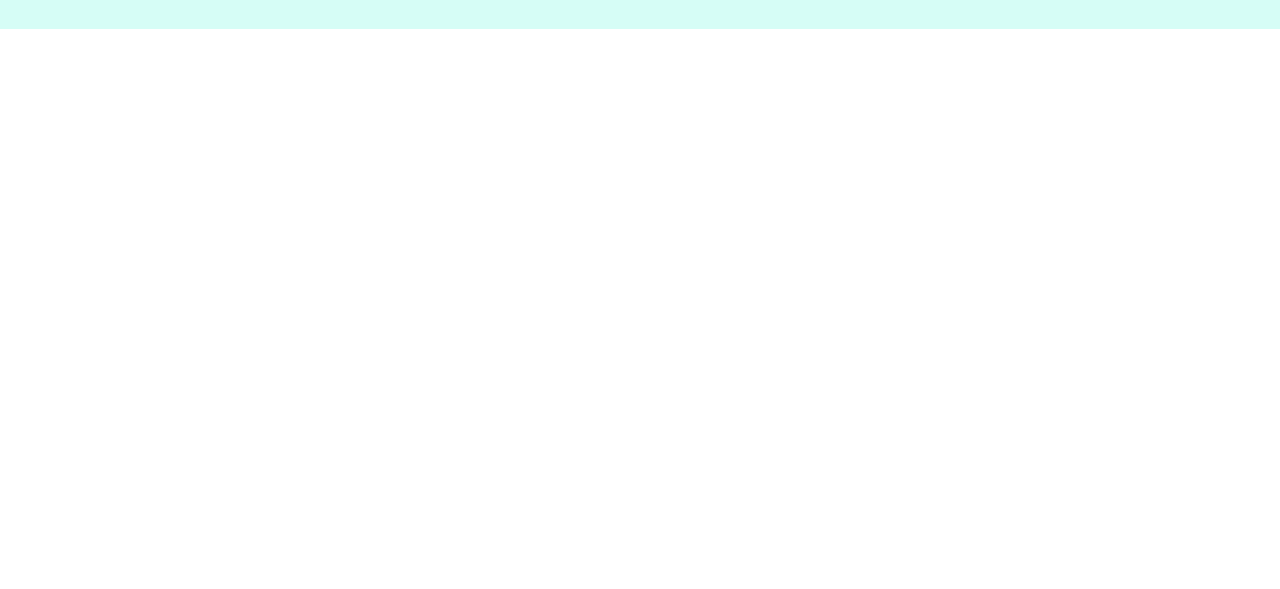
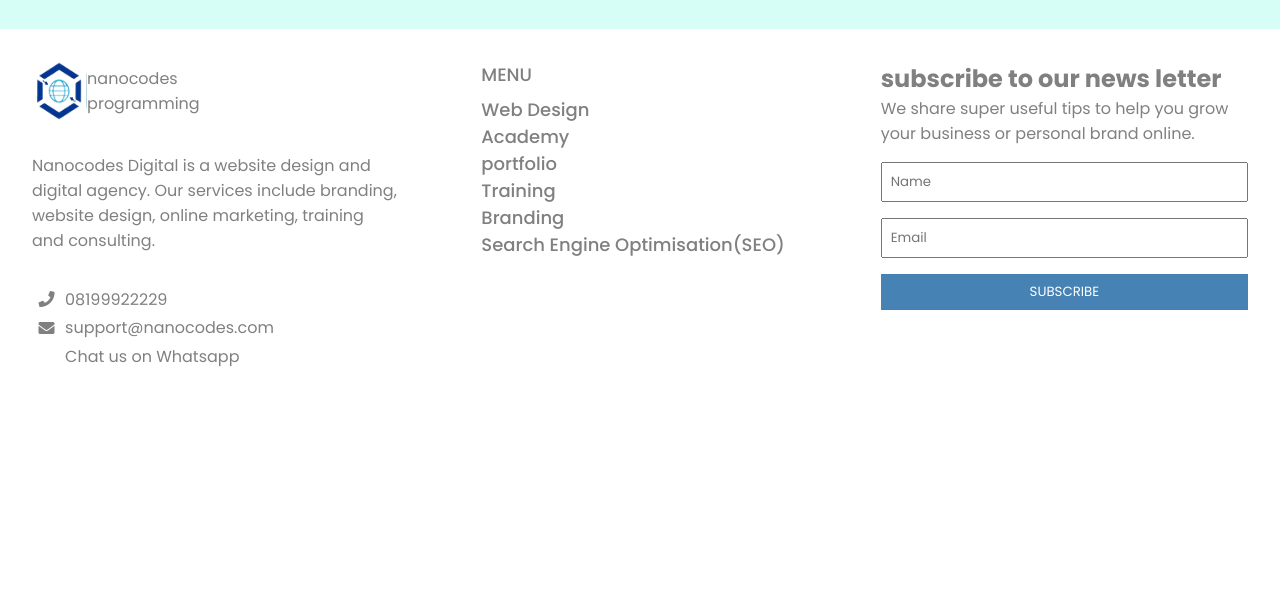
Before and after one commit to romeoscript/nano-sales, a plain HTML site: page index.html in a window 1280 px wide. Shown: the part 2094-2683 px from the top of the page. Before the commit the page ends 2123 px from the top, so only its background shows below. Drawn offline with nearby package versions, Linux system fonts and the light colour scheme.

Commit message:
feat:footer page done dusted

```diff
--- a/assets/css/app.css
+++ b/assets/css/app.css
@@ -352,41 +352,39 @@ section.services {
 }
 .service__grid {
   display: grid;
-  grid-template-columns:1fr 1fr;
+  grid-template-columns: 1fr 1fr;
   justify-content: space-around;
   padding: 1rem;
   gap: 4%;
   min-height: 600px;
 }
-.service__grid img{
+.service__grid img {
   height: 66px;
   width: 66px;
 }
-.services__grid-item{
+.services__grid-item {
   display: flex;
   gap: 2%;
   justify-content: space-between;
   align-items: center;
-  padding:  0.5rem 1rem;
+  padding: 0.5rem 1rem;
   background: white;
   border-radius: 8px;
 }
-.services__grid-item p{
+.services__grid-item p {
   font-style: normal;
   font-weight: 400;
   font-size: 16px;
   line-height: 26px;
   color: #656464;
 }
-.services__grid-item h3{
+.services__grid-item h3 {
   font-style: normal;
   font-weight: 600;
   font-size: 24px;
   line-height: 26px;
-color: #2F2C4A;
+  color: #2f2c4a;
 }
-
-
 
 .slider__item img {
   width: 100%;
@@ -403,7 +401,56 @@ color: #2F2C4A;
   content: "prev";
   display: none;
 }
+.footer {
+  display: grid;
+  grid-template-columns: 1fr 1fr 1fr;
+  gap: 2%;
+  padding: 1rem;
+  min-height: 70vh;
+}
+.class{
+  margin: 2rem 0;
+}
+.footer__grid{
+  padding: 1rem;
+  color: grey;
 
+}
+.footer__grid a{
+  color: grey;
+}
+.footer__grid aside{
+  margin: 1rem 0;
+}
+.footer__grid aside span{
+  display: block;
+}
+.footer__grid aside span i{
+  margin: 0.4rem;
+}
+.aside__img{
+  display: flex;
+  align-items: center;
+
+}
+.footer img {
+  max-width: 15%;
+  display: block;
+}
+.footer__grid input{
+  width: 100%;
+  padding: 0.5rem;
+  display: block;
+  margin: 1rem 0;
+  outline: none;
+}
+.footer__grid input[type='submit']{
+  background: steelblue;
+  color: white;
+  text-transform: uppercase;
+  border: none;
+  cursor: pointer;
+}
 @media (max-width: 1230px) {
   .content {
     padding: 0 60px;
--- a/index.html
+++ b/index.html
@@ -155,6 +155,49 @@
     </div>
   </section>
 
+  <!-- footer -->
+<section class="footer">
+<div class="footer__grid">
+    <div class="footer__image">
+       <div class="aside__img">
+        <img src="./assets/images/nanotech.png" alt="">
+        <p>nanocodes <br>programming</p>
+       </div>
+       <p class="class">
+        Nanocodes Digital is a website design and digital agency. Our services include branding, website design, online marketing, training and consulting.
+       </p>
+    <aside>
+        <span><i class="fas fa-phone"></i> 08199922229</span>
+        <span><i class="fa fa-envelope" aria-hidden="true"></i> support@nanocodes.com</span>
+        <span><i class="fas fa-whatsapp" aria-hidden="true"> </i> Chat us on Whatsapp</span>
+    </aside>
+    </div>
+
+
+</div>
+<div class="footer__grid">
+
+    <ul class="menu-list">
+        <li style="font-weight: 800;margin-bottom: 0.5rem;"><a href="#">MENU</a></li>
+        <li><a href="#">Web Design</a></li>
+        <li><a href="#">Academy</a></li>
+        <li><a href="#">portfolio</a></li>
+        <li><a href="#">Training</a></li>
+        <li><a href="#">Branding</a></li>
+        <li><a href="#">Search Engine Optimisation(SEO)</a></li>
+      </ul>
+</div>
+<div class="footer__grid">
+    <h2>subscribe to our news letter</h2>
+    <p>We share super useful tips to help you grow your business or personal brand online.</p>
+    <form action="">
+        <input type="text" placeholder="Name">
+        <input type="email" placeholder="Email">
+        <input type="submit" value="subscribe">
+    </form>
+</div>
+</section>
+<!-- end of footer -->
   <script src="./assets/js/index.js"></script>
   <!-- Swiper JS -->
   <script src="https://cdn.jsdelivr.net/npm/swiper/swiper-bundle.min.js"></script>
```
Lines whose indentation alone changed are shown as unchanged.
